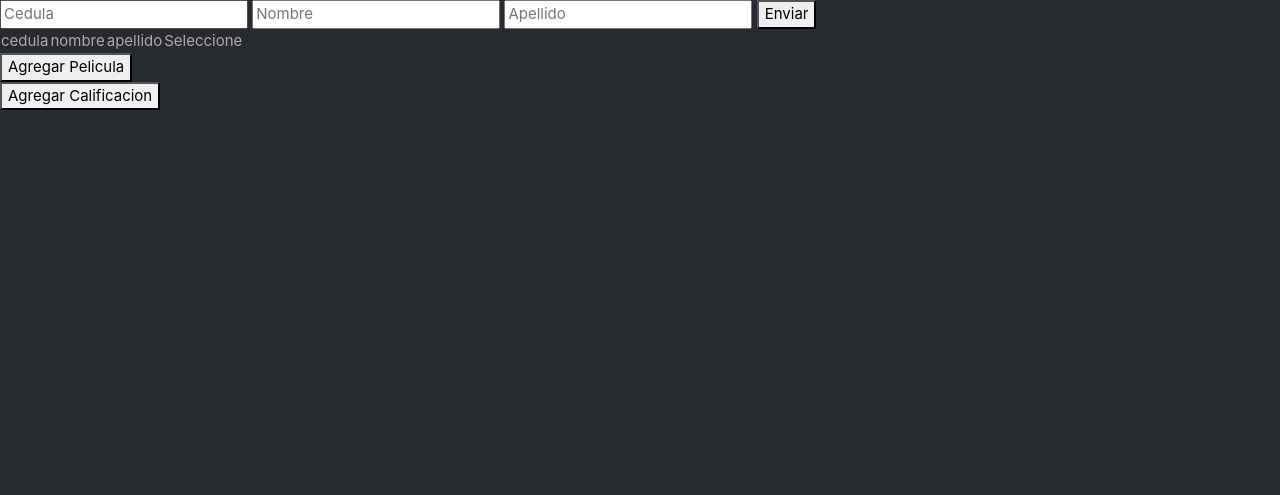
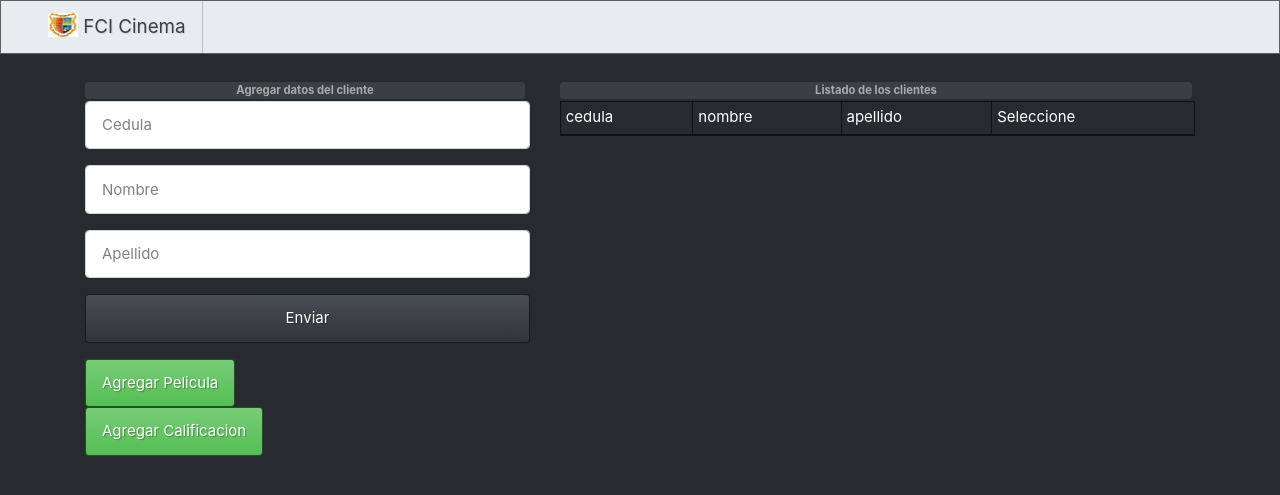
Before and after one commit to Eduvaz88/python_fci, a Flask app: page / in a window 1280 px wide. Shown: the top 495 px of the page. Run offline with Flask 2, Linux system fonts and the light colour scheme; data that the repository does not hold is empty; some libraries are stand-ins or nearby versions.

Commit message:
css completo

```diff
--- a/templates/ad_rating.html
+++ b/templates/ad_rating.html
@@ -1,3 +1,7 @@
+{% extends 'layout.html' %}
+
+{% block body %}
+
 <form action="/ad_rating" method="POST">
   <input type="text" name="idpelicula" placeholder="Pelicula">
   <input type="text" name="idcliente" placeholder="Cliente">
@@ -6,3 +10,4 @@
     Enviar
   </button>
 </form>
+{% endblock %}
--- a/templates/edit_clie.html
+++ b/templates/edit_clie.html
@@ -1,3 +1,7 @@
+{% extends 'layout.html' %}
+
+{% block body %}
+
 <form action="/update/{{cliente.0}}" method="POST">
 
   <input type="text" name="cedula" placeholder="Cedula" value="{{cliente.1}}">
@@ -8,3 +12,4 @@
   </button>
 
 </form>
+{% endblock %}
--- a/templates/index.html
+++ b/templates/index.html
@@ -1,25 +1,46 @@
 {% extends 'layout.html' %}
 
 {% block body %}
+
+<div class="row">
+  <div class="col-md-5">
     {% with messages = get_flashed_messages() %}
     {% if messages %}
     {% for message in messages %}
-<p>{{ message}}</p>
+    <div class="alert alert-light alert-dismissible fade show" role="alert">
+      {{message}}
+      <button type="button" class="btn-close" data-bs-dismiss="alert" aria-label="Close"></button>
+    </div>
     {% endfor %}
     {% endif %}
     {% endwith %}
+
+    <div class="badge bg-primary text-wrap" style="width: 27.5rem;">
+      Agregar datos del cliente
+    </div>
     <form action="/ad_cliente" method="POST">
-
-  <input type="text" name="cedula" placeholder="Cedula">
-  <input type="text" name="nombre" placeholder="Nombre">
-  <input type="text" name="apellido" placeholder="Apellido">
-  <button type="submit">
+      <div class="form-group">
+        <input type="text" name="cedula" placeholder="Cedula" class="form-control">
+      </div>
+      <div class="form-group">
+        <input type="text" name="nombre" placeholder="Nombre" class="form-control">
+      </div>
+      <div class="form-group">
+        <input type="text" name="apellido" placeholder="Apellido" class="form-control">
+      </div>
+      <div class="form-group">
+        <button type="submit" class="btn btn-primary btn-block">
           Enviar
         </button>
+      </div>
 
     </form>
-
-<table>
+  </div>
+  <div class="col-md-7">
+    <div class="badge bg-primary text-wrap" style="width: 39.5rem;">
+      Listado de los clientes
+    </div>
+    <table class="table table-striped table-bordered bg-green table-sm">
       <thead>
         <tr>
           <td>cedula</td>
@@ -35,22 +56,28 @@
             <td>{{ cliente.2 }}</td>
             <td>{{ cliente.3 }}</td>
             <td>
-          <a href="/edit/{{cliente.0}}">Editar</a>
-          <a href="/delete/{{cliente.0}}">Eliminar</a>
+              <a href="/edit/{{cliente.0}}" class="btn btn-secondary">Editar</a>
+              <a href="/delete/{{cliente.0}}" class="btn btn-danger">Eliminar</a>
             </td>
           </tr>
         {% endfor %}
       </tbody>
     </table>
+  </div>
+
+</div>
+
+
+
 
 <form action="/ad_pelicula">
-  <button type="submit">
+  <button type="submit" class="btn btn-success">
     Agregar Pelicula
   </button>
 </form>
 
 <form action="/ad_rating">
-  <button type="submit">
+  <button type="submit" class="btn btn-success">
     Agregar Calificacion
   </button>
 </form>
--- a/templates/layout.html
+++ b/templates/layout.html
@@ -6,8 +6,22 @@
     <title>Cinema FCI</title>
   </head>
   <body>
+    <!-- Image and text -->
+ <nav class="navbar navbar-light bg-light">
+   <div class="container-fluid">
+     <a class="navbar-brand" href="/">
+        <img src="../images/fci.jpg" alt="" width="30" height="24" class="d-inline-block align-top">
+        FCI Cinema
+     </a>
+   </div>
+ </nav>
+ <div class="container pt-4">
     {% block body %}
+    {% endblock %}
+ </div>
 
-    {% endblock %}
+
+  <script src="https://cdn.jsdelivr.net/npm/@popperjs/core@2.5.4/dist/umd/popper.min.js" integrity="sha384-q2kxQ16AaE6UbzuKqyBE9/u/KzioAlnx2maXQHiDX9d4/zp8Ok3f+M7DPm+Ib6IU" crossorigin="anonymous"></script>
+  <script src="https://cdn.jsdelivr.net/npm/bootstrap@5.0.0-beta1/dist/js/bootstrap.min.js" integrity="sha384-pQQkAEnwaBkjpqZ8RU1fF1AKtTcHJwFl3pblpTlHXybJjHpMYo79HY3hIi4NKxyj" crossorigin="anonymous"></script>
   </body>
 </html>
```
Also changed, not shown: script_db/proyecto_pa.sql (added, +29 -0 lines), templates/ad_pelicula.html (+26 -7 lines), templates/rating.html (+17 -0 lines), images/fci.jpg (added). Lines whose indentation alone changed are shown as unchanged.
